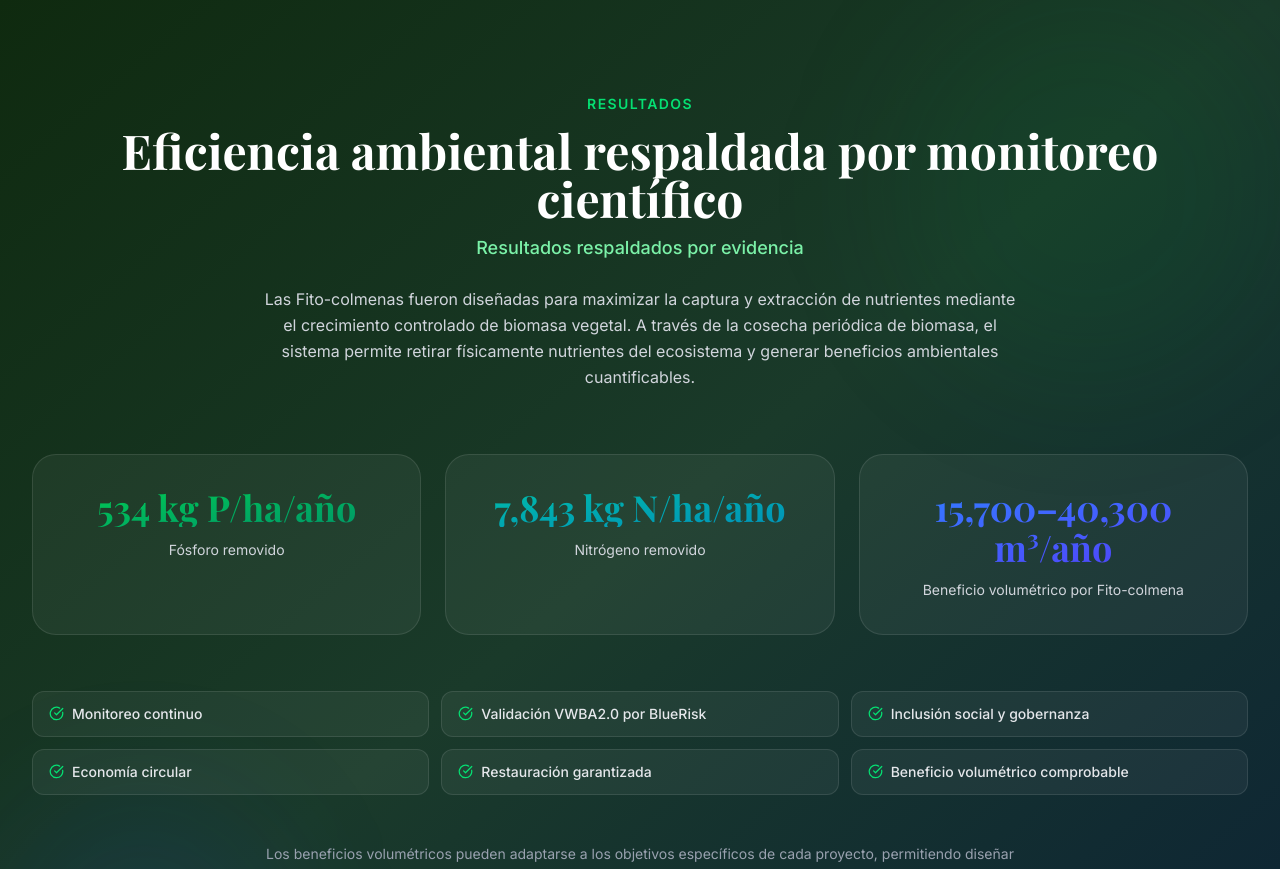
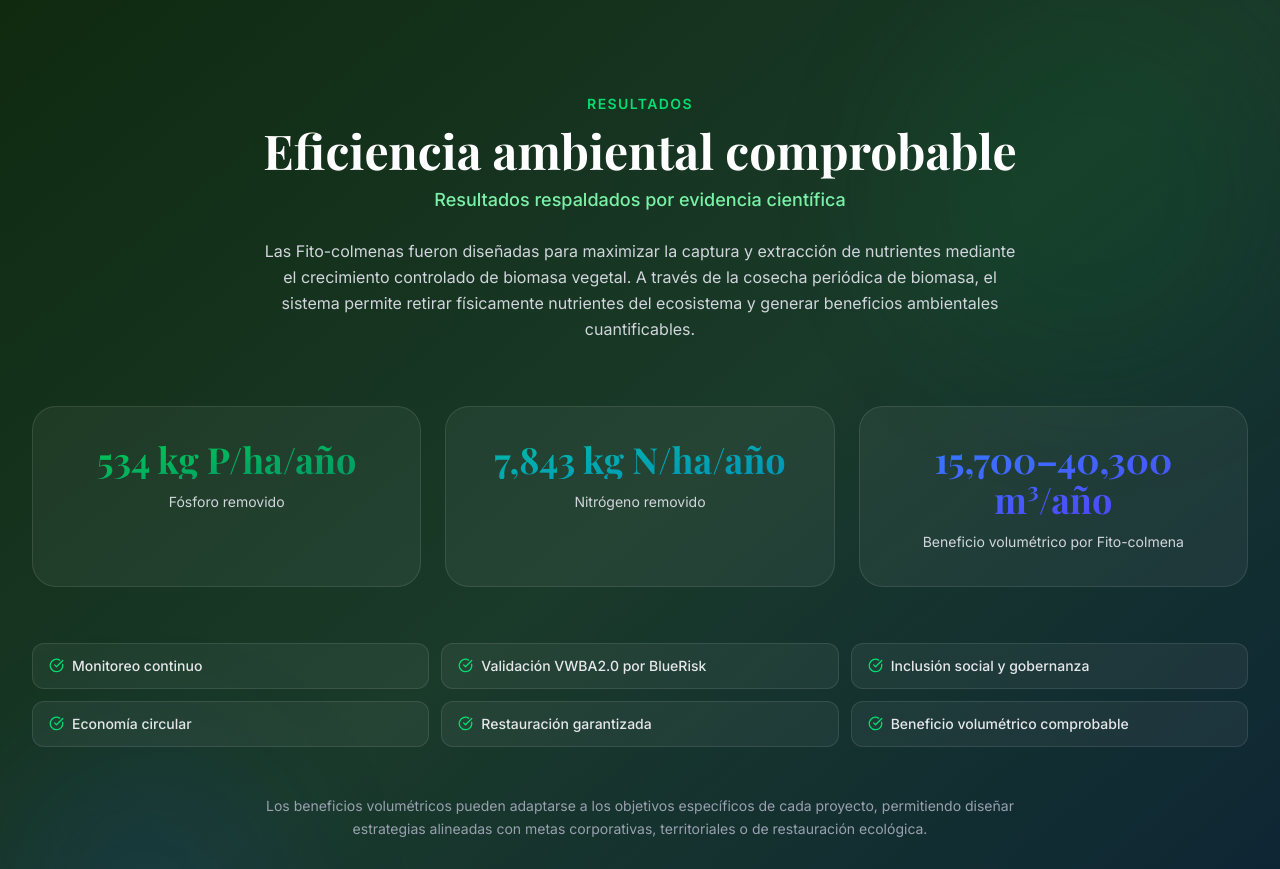
Before and after one commit to ximenaiturriagac/biolily, a Next.js app: page / in a window 1280 px wide. Shown: the part 5680-6549 px from the top of the page. Built offline with nearby package versions, Linux system fonts and the light colour scheme; a web font is replaced by a local one.

Commit message:
Update Eficiencia.tsx

```diff
--- a/src/components/sections/Eficiencia.tsx
+++ b/src/components/sections/Eficiencia.tsx
@@ -42,10 +42,10 @@ export default function Eficiencia() {
             Resultados
           </span>
           <h2 className="font-display text-3xl sm:text-4xl lg:text-5xl font-bold text-white mb-3">
-            Eficiencia ambiental respaldada por monitoreo científico
+            Eficiencia ambiental comprobable
           </h2>
           <p className="text-green-300 text-lg font-medium mb-6">
-            Resultados respaldados por evidencia
+            Resultados respaldados por evidencia científica
           </p>
           <p className="text-gray-300 text-base leading-relaxed max-w-3xl mx-auto">
             Las Fito-colmenas fueron diseñadas para maximizar la captura y extracción de nutrientes
```
